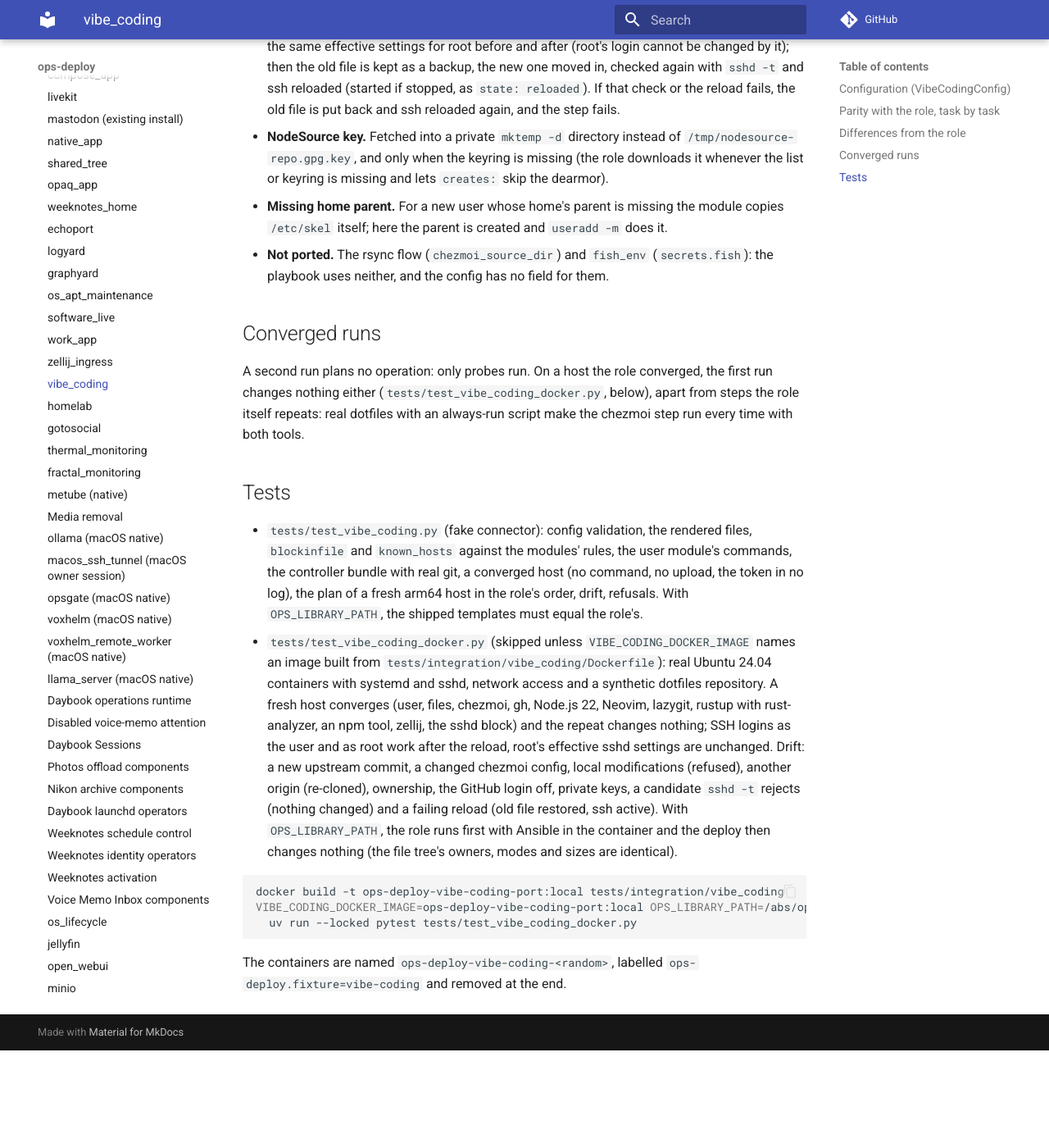
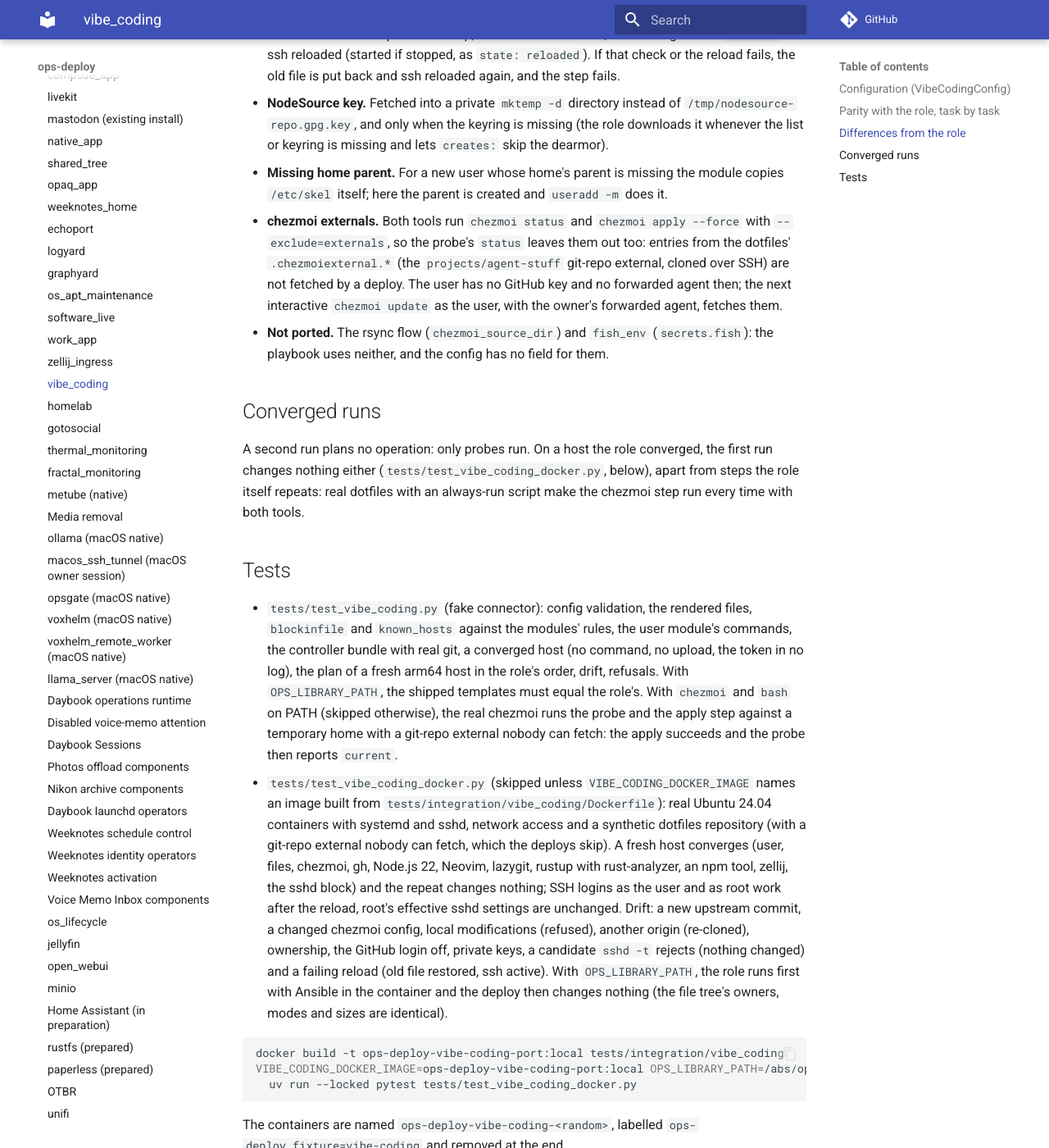
Before and after one commit to ephes/ops-deploy, an MkDocs documentation site: the page built from docs/services/vibe_coding.md, in a window 1280 px wide and 1400 px high, scrolled down 5573 px. Shown: the whole window at 82% size. Built offline with MkDocs 1.6.1 and Material for MkDocs 9.7.7, drawn with Linux system fonts in a browser that asks for light colours; comment, search, counter and statistics services are not loaded; before the commit the page ends 6854 px from its top, so only the background shows below that; some of the changed text lies outside the part shown.

Commit message:
vibe_coding: apply the dotfiles without chezmoi externals
Mirrors ops-library 6777cbb1: the chezmoi step and its planning probe run
chezmoi status and chezmoi apply --force with --exclude=externals. The
dotfiles pull projects/agent-stuff as a git-repo external over SSH, and the
user has no GitHub key and no forwarded agent during a deploy, so the apply
failed; with the externals in the probe's status a host would never
converge. The next interactive chezmoi update as the user fetches them.

Records the role's new digest and commit, a real-chezmoi test with an
unreachable external, and that external in the Docker fixture's dotfiles.

```diff
--- a/docs/services/vibe_coding.md
+++ b/docs/services/vibe_coding.md
@@ -72,7 +72,7 @@
 | chezmoi: `git` clone/update (via the forwarded agent) | controller fetch + `git bundle`; clone, or fetch, `checkout --force <branch>`, `reset --hard origin/<branch>` | see differences |
 | chezmoi: recursive ownership | `files/own_tree.py` when anything is not the user's, before the update | see differences |
 | chezmoi: rsync legacy flow | not ported | the playbook uses the git flow |
-| chezmoi: `init --force`, `status`, `apply --force` (as the user) | the same three commands in one step | runs when planning finds a change (see differences) |
+| chezmoi: `init --force`, `status`, `apply --force` (as the user; status and apply with `--exclude=externals`) | the same three commands in one step | runs when planning finds a change (see differences) |
 | chezmoi: remove legacy `z.fish` | `files.file(present=False)` | same |
 | secrets: `conf.d/secrets.fish` from `fish_env` | not ported | the playbook sets no `fish_env` |
 | github_cli: `~/.config/gh` 0700, `hosts.yml` 0600 (no_log) / remove | `secret_file` / `files.file(present=False)` | byte-identical; never logged |
@@ -161,6 +161,12 @@
 - **Missing home parent.** For a new user whose home's parent is missing
   the module copies `/etc/skel` itself; here the parent is created and
   `useradd -m` does it.
+- **chezmoi externals.** Both tools run `chezmoi status` and `chezmoi apply
+  --force` with `--exclude=externals`, so the probe's `status` leaves them out
+  too: entries from the dotfiles' `.chezmoiexternal.*` (the `projects/agent-stuff`
+  git-repo external, cloned over SSH) are not fetched by a deploy. The user has
+  no GitHub key and no forwarded agent then; the next interactive `chezmoi
+  update` as the user, with the owner's forwarded agent, fetches them.
 - **Not ported.** The rsync flow (`chezmoi_source_dir`) and `fish_env`
   (`secrets.fish`): the playbook uses neither, and the config has no field
   for them.
@@ -180,11 +186,15 @@
   rules, the user module's commands, the controller bundle with real git,
   a converged host (no command, no upload, the token in no log), the plan of
   a fresh arm64 host in the role's order, drift, refusals. With
-  `OPS_LIBRARY_PATH`, the shipped templates must equal the role's.
+  `OPS_LIBRARY_PATH`, the shipped templates must equal the role's. With
+  `chezmoi` and `bash` on PATH (skipped otherwise), the real chezmoi runs the
+  probe and the apply step against a temporary home with a git-repo external
+  nobody can fetch: the apply succeeds and the probe then reports `current`.
 - `tests/test_vibe_coding_docker.py` (skipped unless
   `VIBE_CODING_DOCKER_IMAGE` names an image built from
   `tests/integration/vibe_coding/Dockerfile`): real Ubuntu 24.04 containers
-  with systemd and sshd, network access and a synthetic dotfiles repository.
+  with systemd and sshd, network access and a synthetic dotfiles repository
+  (with a git-repo external nobody can fetch, which the deploys skip).
   A fresh host converges (user, files, chezmoi, gh, Node.js 22, Neovim,
   lazygit, rustup with rust-analyzer, an npm tool, zellij, the sshd block)
   and the repeat changes nothing; SSH logins as the user and as root work
```
Also changed, not shown: other parts of docs/services/vibe_coding.md (+2 -2 lines), docs/changelog.md (+9 -0 lines), docs/concepts/testing.md (+1 -1 lines), 4 other files.
